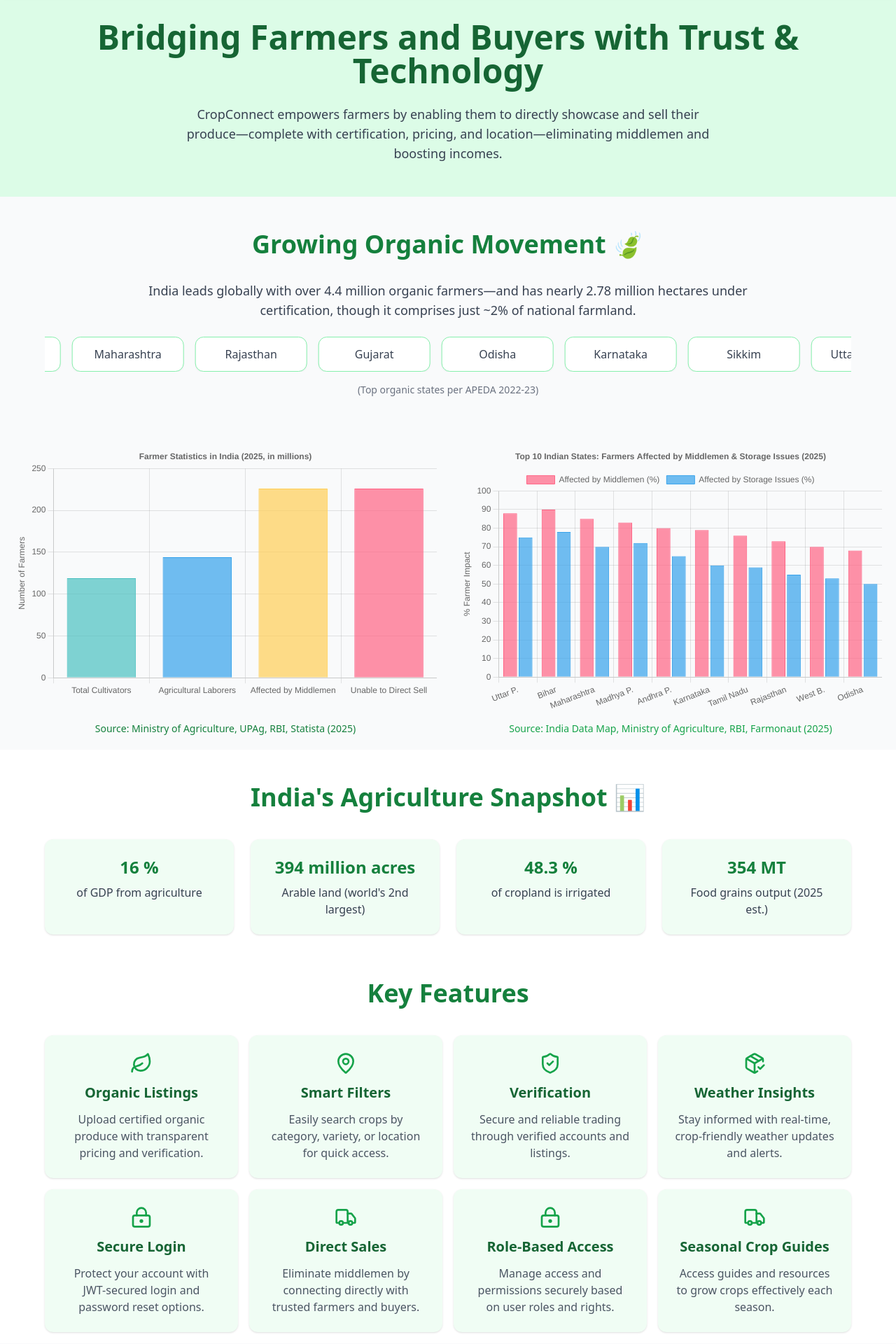
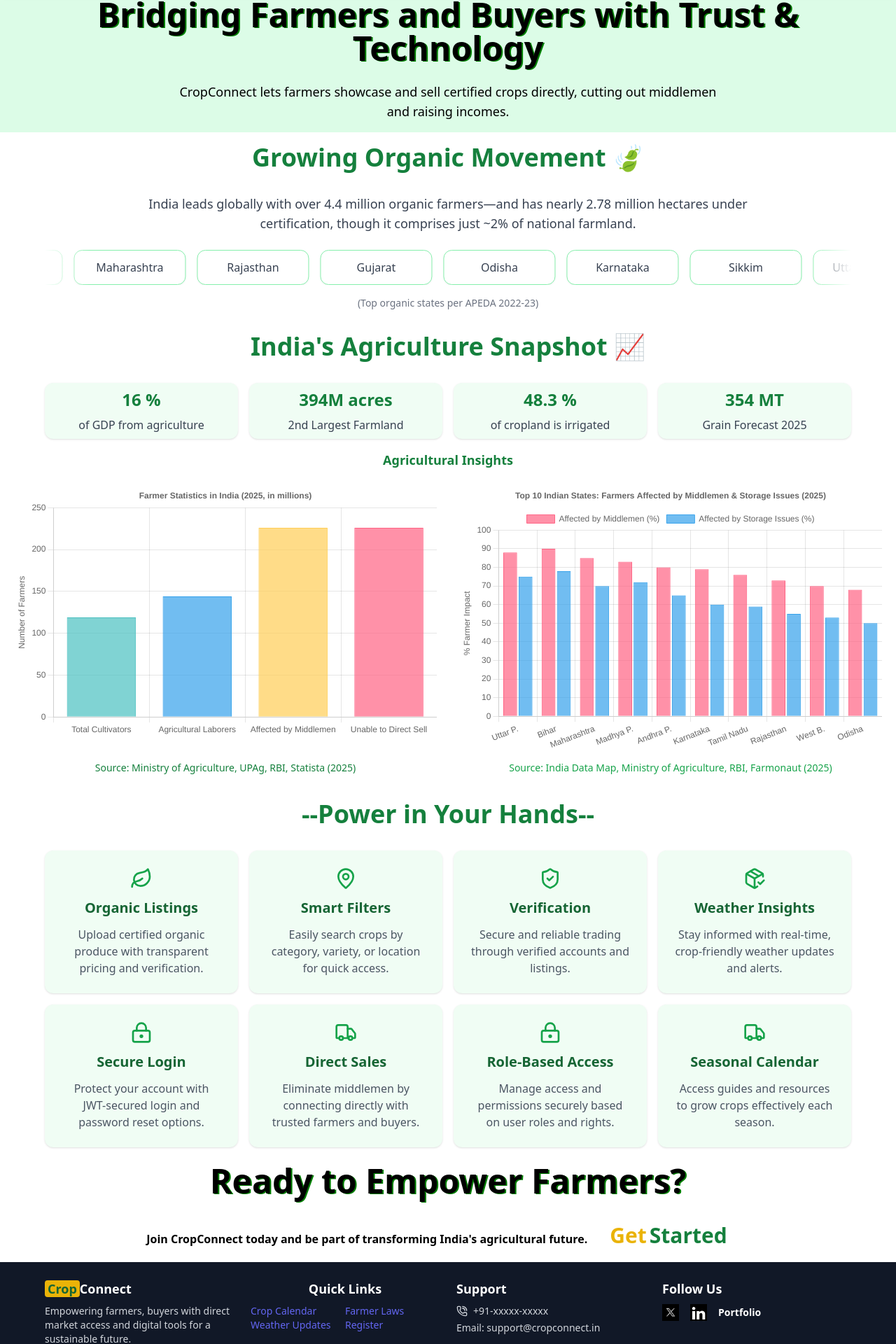
Before and after one commit to Bikash-design-lab/CropConnect-, a React (Vite) app in the folder Frontend/: page / in a window 1280 px wide. Shown: the part 83-2003 px from the top of the page at 70% size. Built offline with nearby package versions, Linux system fonts and the light colour scheme; no server answers.

Commit message:
"Add social media link and improve UI appreance"

```diff
--- a/Frontend/src/components/Navbar.jsx
+++ b/Frontend/src/components/Navbar.jsx
@@ -1,6 +1,6 @@
 import React, { useState } from 'react';
 import { Link, useNavigate } from 'react-router-dom';
-import {useAuth} from "../hooks/useAuth"
+import { useAuth } from "../hooks/useAuth"
 const Navbar = () => {
   const { user, logout, loading } = useAuth();
   const navigate = useNavigate();
@@ -18,7 +18,7 @@
       <div className="flex justify-between items-center max-w-7xl mx-auto">
         <Link
           to="/"
-          className="text-2xl font-extrabold tracking-tight flex items-center gap-2"
+          className="text-2xl font-extrabold tracking-tight flex items-center"
           onClick={closeMenu}
         >
           <span className="bg-[var(--color-secondary)] text-[var(--color-primary)] px-2 py-1 rounded-lg shadow">
@@ -56,8 +56,8 @@
 
         <div
           className={`flex-col md:flex-row md:flex items-center gap-4 font-medium transition-all duration-300 ${menuOpen
-              ? 'flex bg-[var(--color-primary)] absolute top-16 left-0 w-full p-4 shadow-xl'
-              : 'hidden md:flex static w-auto p-0 shadow-none'
+            ? 'flex bg-[var(--color-primary)] absolute top-16 left-0 w-full p-4 shadow-xl'
+            : 'hidden md:flex static w-auto p-0 shadow-none'
             }`}
         >
           {!user && (
--- a/Frontend/src/pages/Creators/StatisticalData.jsx
+++ b/Frontend/src/pages/Creators/StatisticalData.jsx
@@ -128,7 +128,7 @@
     };
 
     return (
-        <div className="grid grid-cols-1 md:grid-cols-2 gap-8 max-w-[1400px] mx-auto p-5">
+        <div className="grid bg-white grid-cols-1 md:grid-cols-2 gap-8 max-w-[1400px] mx-auto p-5">
             {/* Overall chart */}
             <div className="w-full flex flex-col items-center">
                 <div className="w-full h-96">
--- a/Frontend/src/pages/Home.jsx
+++ b/Frontend/src/pages/Home.jsx
@@ -8,9 +8,11 @@
   LockKeyhole,
   PhoneCall,
 } from "lucide-react";
-import { Link } from "react-router-dom";
+import { Link, useNavigate } from "react-router-dom";
 import StatisticalData from "./Creators/StatisticalData";
 import { motion } from "framer-motion";
+import Linkedin from "../assets/Linkedin.png"
+import Twitter from "../assets/twitter.png"
 
 const Home = () => {
   let states = [
@@ -23,27 +25,29 @@
     "Sikkim",
     "Uttar Pradesh",
   ];
+  const navigate = useNavigate()
 
   const loopStates = [...states, ...states, ...states];
 
   return (
     <div className="w-full bg-gray-50 text-gray-800">
       {/* Hero Section */}
-      <section className="w-full bg-green-100 py-12 px-4 sm:px-8 lg:px-16">
+      <section className="w-full bg-green-100 py-4 px-4 sm:px-8 lg:px-16">
         <div className="max-w-7xl mx-auto text-center">
-          <h2 className="text-2xl sm:text-3xl lg:text-5xl font-extrabold leading-snug text-green-800 mb-6">
-            Bridging Farmers and Buyers with Trust & Technology
+          <h2
+            className="text-2xl sm:text-3xl lg:text-5xl font-extrabold leading-snug text-black  mb-6 [text-shadow:2px_1px_0_green]"
+          >
+            Bridging Farmers and Buyers with Trust &amp; Technology
           </h2>
-          <p className="text-gray-700 max-w-3xl mx-auto text-sm sm:text-lg leading-relaxed">
-            CropConnect empowers farmers by enabling them to directly showcase
-            and sell their produce—complete with certification, pricing, and
-            location—eliminating middlemen and boosting incomes.
+
+          <p className="text-black max-w-3xl mx-auto text-sm sm:text-lg leading-relaxed">
+            CropConnect lets farmers showcase and sell certified crops directly, cutting out middlemen and raising incomes.
           </p>
         </div>
       </section>
 
       {/* Organic Farming */}
-      <section className="w-full py-12 px-4 sm:px-8 lg:px-16 bg-gray-50">
+      <section className="bg-white w-full py-4 px-4 sm:px-8 lg:px-16">
         <div className="max-w-7xl mx-auto text-center">
           <h3 className="text-xl sm:text-2xl lg:text-4xl font-bold text-green-700 mb-8">
             Growing Organic Movement 🍃
@@ -56,6 +60,10 @@
 
           {/* Infinite carousel for states */}
           <div className="relative overflow-hidden w-full">
+            {/* Fade effect overlay (left + right) */}
+            <div className="pointer-events-none absolute inset-y-0 left-0 w-16 bg-gradient-to-r from-white to-transparent z-10" />
+            <div className="pointer-events-none absolute inset-y-0 right-0 w-16 bg-gradient-to-l from-white to-transparent z-10" />
+
             <motion.div
               className="flex gap-4 whitespace-nowrap"
               animate={{ x: ["0%", "-50%"] }}
@@ -75,41 +83,46 @@
               ))}
             </motion.div>
           </div>
-
           <p className="text-xs sm:text-sm text-gray-500 mt-4">
             (Top organic states per APEDA 2022-23)
           </p>
         </div>
       </section>
 
-      {/* Statistical Highlights */}
-      <StatisticalData />
+
 
       {/* Snapshot Facts */}
-      <section className="w-full py-12 px-4 sm:px-8 lg:px-16 bg-white">
+      <section className="w-full py-4 px-4 sm:px-8 lg:px-16 bg-white">
         <div className="max-w-7xl mx-auto text-center">
-          <h3 className="text-xl sm:text-2xl lg:text-4xl font-bold text-green-700 mb-10">
-            India's Agriculture Snapshot 📊
+          <h3 className="text-xl sm:text-2xl lg:text-4xl font-bold text-green-700 mb-8">
+            India's Agriculture Snapshot 📈
           </h3>
-          <div className="grid grid-cols-1 sm:grid-cols-2 lg:grid-cols-4 gap-6">
+
+          <div className="grid grid-cols-1 sm:grid-cols-2 lg:grid-cols-4 gap-4">
             <FactCard number="16 %" label="of GDP from agriculture" />
             <FactCard
-              number="394 million acres"
-              label="Arable land (world's 2nd largest)"
+              number="394M acres"
+              label="2nd Largest Farmland"
             />
             <FactCard number="48.3 %" label="of cropland is irrigated" />
-            <FactCard number="354 MT" label="Food grains output (2025 est.)" />
+            <FactCard number="354 MT" label="Grain Forecast 2025" />
           </div>
         </div>
       </section>
+      {/* Statistical Highlights */}
+      <p className="bg-white text-center text-lg font-semibold text-green-700 ">
+        Agricultural Insights
+      </p>
 
+      <StatisticalData />
 
       {/* Features */}
       <section className="w-full py-4 px-4 sm:px-8 lg:px-16 bg-white">
         <div className="max-w-7xl mx-auto text-center">
-          <h3 className="text-xl sm:text-2xl lg:text-4xl font-bold text-green-700 mb-10">
-            Key Features
+          <h3 className="text-xl sm:text-2xl lg:text-4xl font-bold text-green-700 mb-8">
+            --Power in Your Hands--
           </h3>
+
           <div className="grid grid-cols-4 gap-4">
             {[
               {
@@ -149,7 +162,7 @@
               },
               {
                 icon: Truck,
-                title: "Seasonal Crop Guides",
+                title: "Seasonal Calendar",
                 desc: "Access guides and resources to grow crops effectively each season.",
               },
             ].map(({ icon: Icon, title, desc }) => (
@@ -173,20 +186,21 @@
 
 
       {/* Call to Action */}
-      <section className="w-full py-2 px-4 sm:px-8 lg:px-16  text-black text-center">
+      <section className="bg-white w-full py-2 px-4 sm:px-8 lg:px-16  text-black text-center">
         <div className="max-w-4xl mx-auto">
-          <h4 className="text-2xl text-black lg:text-5xl font-extrabold mb-6">
+
+
+          <h2
+            className="text-2xl sm:text-3xl lg:text-5xl font-extrabold leading-snug text-black  mb-6 [text-shadow:2px_1px_0_green]"
+          >
             Ready to Empower Farmers?
-          </h4>
-          <p className="mb-4 text-sm sm:text-lg lg:text-xl leading-relaxed">
-            Join CropConnect today and be part of transforming India’s
-            agricultural future.
-          </p>
+          </h2>
+          <span className="font-bold text-black">  Join CropConnect today and be part of transforming India's agricultural future.</span>
           <Link
             to="/signup"
             className="inline-flex items-center gap-1
-             text-2xl sm:text-3xl lg:text-3xl font-bold
-             px-4 sm:px-6 lg:px-8 border rounded-md sm:py-3 hover:underline hover:decoration-blue-500 hover:underline-offset-2"
+                 text-2xl sm:text-3xl lg:text-3xl font-bold
+                 px-4 sm:px-6 lg:px-8 rounded-md sm:py-3 hover:underline hover:decoration-blue-500 hover:underline-offset-2"
           >
             <span className="inline text-yellow-500 font-bold m-0">Get</span>
             <span className="inline text-green-700 font-bold m-0">Started</span>
@@ -194,6 +208,8 @@
 
 
         </div>
+
+
       </section>
 
       {/* Footer */}
@@ -202,22 +218,32 @@
 
           {/* Brand Info */}
           <div className="text-center sm:text-left">
-            <h4 className="text-white font-semibold mb-2 text-lg">CropConnect</h4>
+
+            <h4 className="font-semibold mb-2 text-lg hover:underline hover:text-blue-500 cursor-pointer" onClick={() => {
+              navigate("/");
+              window.scrollTo(0, 0); // optional: scroll to top
+            }}>
+              <span className="text-green-800 border-yellow-500 px-1 font-bold rounded bg-yellow-500">Crop</span>
+              <span className="text-white">Connect</span>
+
+            </h4>
             <p className="text-sm">
-              Empowering farmers with direct market access and digital tools for a sustainable future.
+              Empowering farmers, buyers with direct market access and digital tools for a sustainable future.
             </p>
           </div>
 
+
           {/* Quick Links */}
           <div className="text-center sm:text-left">
-            <h4 className="text-white font-semibold mb-2 text-lg">Quick Links</h4>
-            <ul className="space-y-1 text-sm">
-              <li><Link to="/SeasonalGuide" className="hover:underline">Seasonal Crop Guide</Link></li>
+            <h4 className="text-white font-semibold  mb-2 text-lg text-center">Quick Links</h4>
+            <ul className="grid grid-cols-2 text-sm ">
+              <li><Link to="/SeasonalGuide" className="hover:underline">Crop Calendar</Link></li>
               <li><Link to="/FarmLaw" className="hover:underline">Farmer Laws</Link></li>
               <li><Link to="/weather" className="hover:underline">Weather Updates</Link></li>
               <li><Link to="/signup" className="hover:underline">Register</Link></li>
             </ul>
           </div>
+
 
           {/* Support */}
           <div className="text-center sm:text-left">
@@ -231,8 +257,34 @@
           {/* Social Links */}
           <div className="text-center sm:text-left">
             <h4 className="text-white font-semibold mb-2 text-lg">Follow Us</h4>
-            <p className="text-sm">Social media links </p>
+            <div className="flex justify-center sm:justify-start items-center gap-4">
+              <a
+                href="https://x.com/vmodi5425"
+                target="_blank"
+                rel="noopener noreferrer"
+                className="hover:scale-110 transition-transform duration-200"
+              >
+                <img src={Twitter} alt="Twitter" className="w-6 h-6" />
+              </a>
+              <a
+                href="https://www.linkedin.com/in/bikash-prasad-barnwal/"
+                target="_blank"
+                rel="noopener noreferrer"
+                className="hover:scale-110 transition-transform duration-200"
+              >
+                <img src={Linkedin} alt="LinkedIn" className="w-6 h-6" />
+              </a>
+              <a
+                href="https://heybikash.vercel.app/"
+                target="_blank"
+                rel="noopener noreferrer"
+                className="text-white font-semibold hover:underline"
+              >
+                Portfolio
+              </a>
+            </div>
           </div>
+
         </div>
 
         {/* Footer Bottom */}
@@ -246,7 +298,7 @@
 };
 
 const FactCard = ({ number, label }) => (
-  <div className="bg-green-50 p-6 rounded-xl shadow hover:shadow-md transition">
+  <div className="bg-green-50 py-2 rounded-xl shadow hover:shadow-md transition">
     <h4 className="text-lg sm:text-xl lg:text-2xl font-bold text-green-700">
       {number}
     </h4>
```
Also changed, not shown: Frontend/src/assets/Linkedin.png (added), Frontend/src/assets/twitter.png (added).
